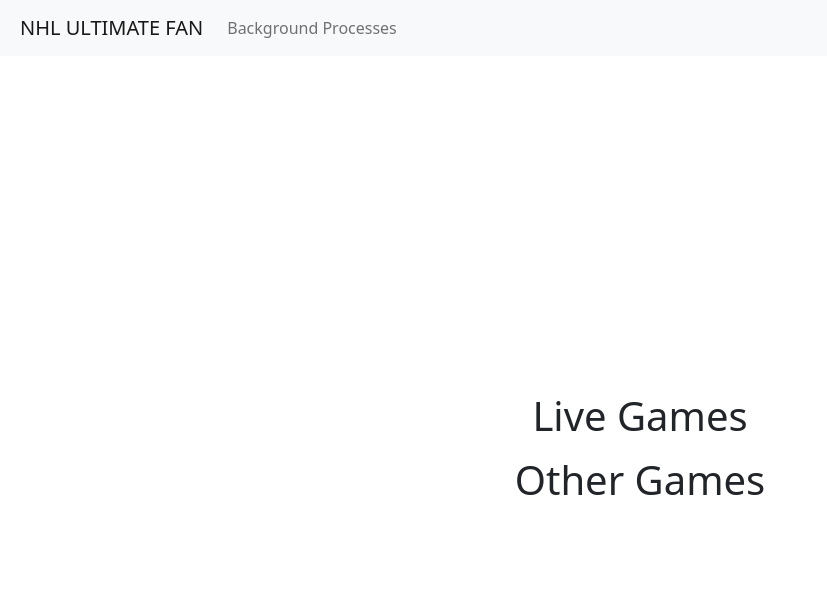
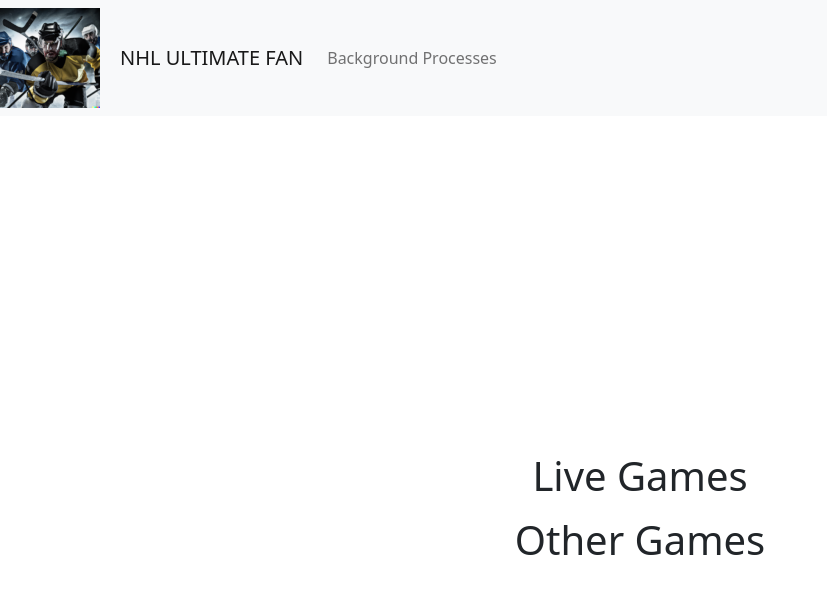
Before and after one commit to zoltankiss/nhl-ultimate-fan-frontend, a React (Create React App) app: page / in a window 1280 px wide. Shown: the top 594 px of the page, without its empty margins (0-827 px from the left). Built offline with nearby package versions, Linux system fonts and the light colour scheme; no server answers.

Commit message:
add logo

```diff
--- a/src/App.js
+++ b/src/App.js
@@ -11,6 +11,7 @@ function App() {
     <Router>
       <div className="App">
       <nav className="navbar navbar-expand-lg navbar-light bg-light">
+        <img src="/nhl-logo-100.png" alt="logo" />
         <a className="navbar-brand" href="/">NHL ULTIMATE FAN</a>
         <button className="navbar-toggler" type="button" data-toggle="collapse" data-target="#navbarNavAltMarkup" aria-controls="navbarNavAltMarkup" aria-expanded="false" aria-label="Toggle navigation">
           <span className="navbar-toggler-icon"></span>
```
Also changed, not shown: public/nhl-logo-100.png (added).
